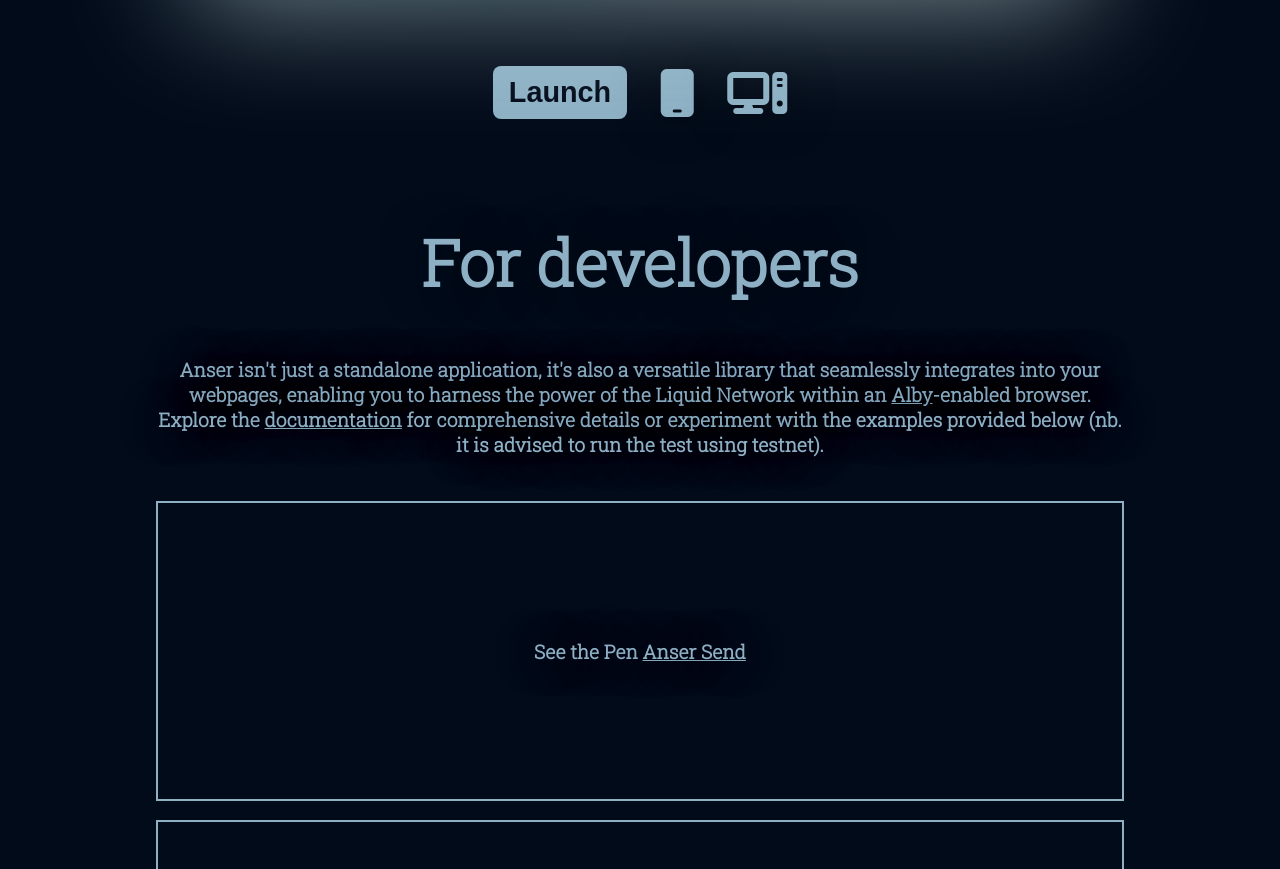
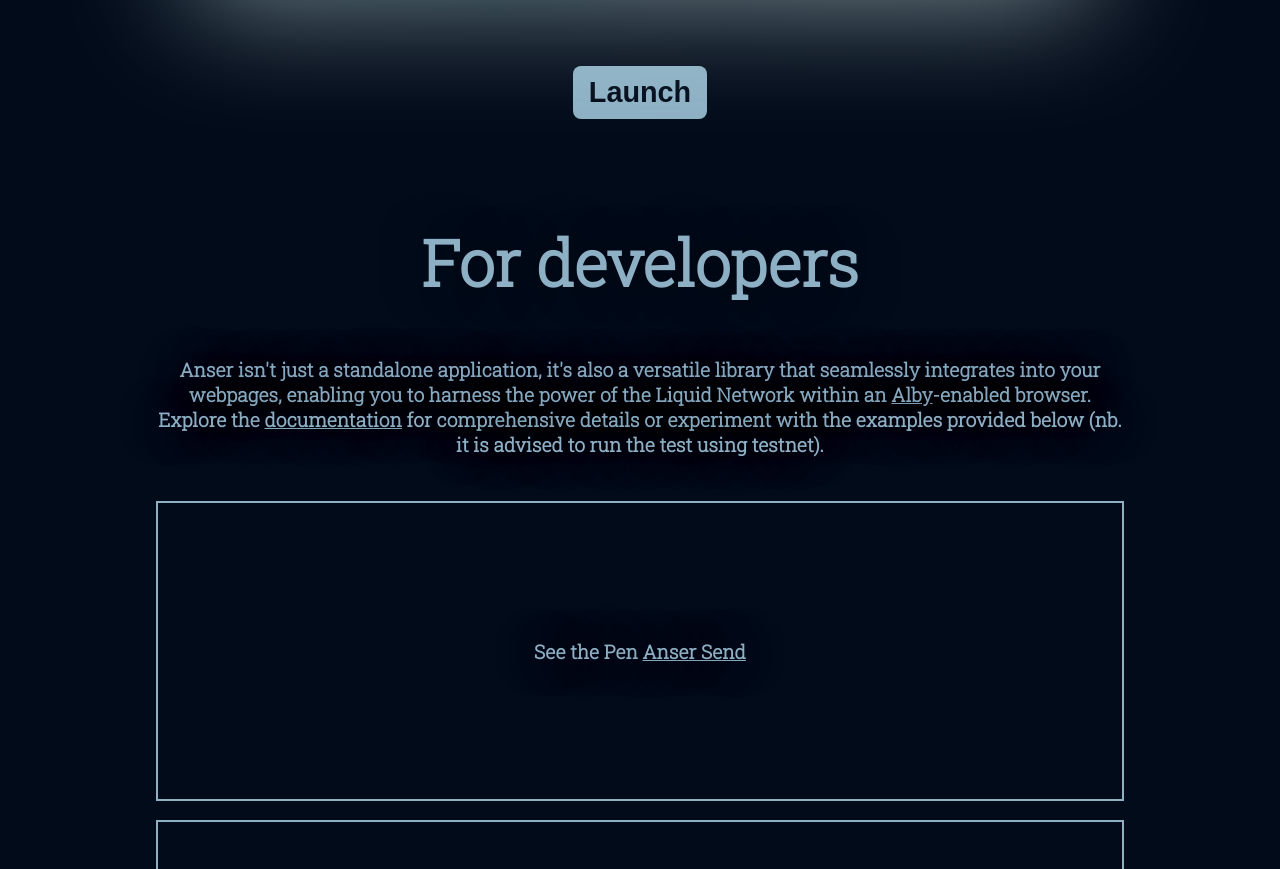
Before and after one commit to riccardobl/anser-liquid, a website built with webpack: page src/assets/index.html in a window 1280 px wide. Shown: the part 1416-2285 px from the top of the page. Built offline with nearby package versions, Linux system fonts and the light colour scheme; a script that the page names is missing; a web font is replaced by a local one.

Commit message:
Remove alt launch buttons

```diff
--- a/src/assets/index.html
+++ b/src/assets/index.html
@@ -311,8 +311,8 @@
             <br />
             <div class="hlist">
                 <button onclick="openBlank()">Launch</button>
-                <i onclick="openPopupPortrait()" class="button fa-solid fa-mobile"></i>
-                <i onclick="openPopupLandscape()" class="button fa-solid fa-computer"></i>
+                <!-- <i onclick="openPopupPortrait()" class="button fa-solid fa-mobile"></i>
+                <i onclick="openPopupLandscape()" class="button fa-solid fa-computer"></i> -->
             </div>
 
             <h2>For developers</h2>
```
